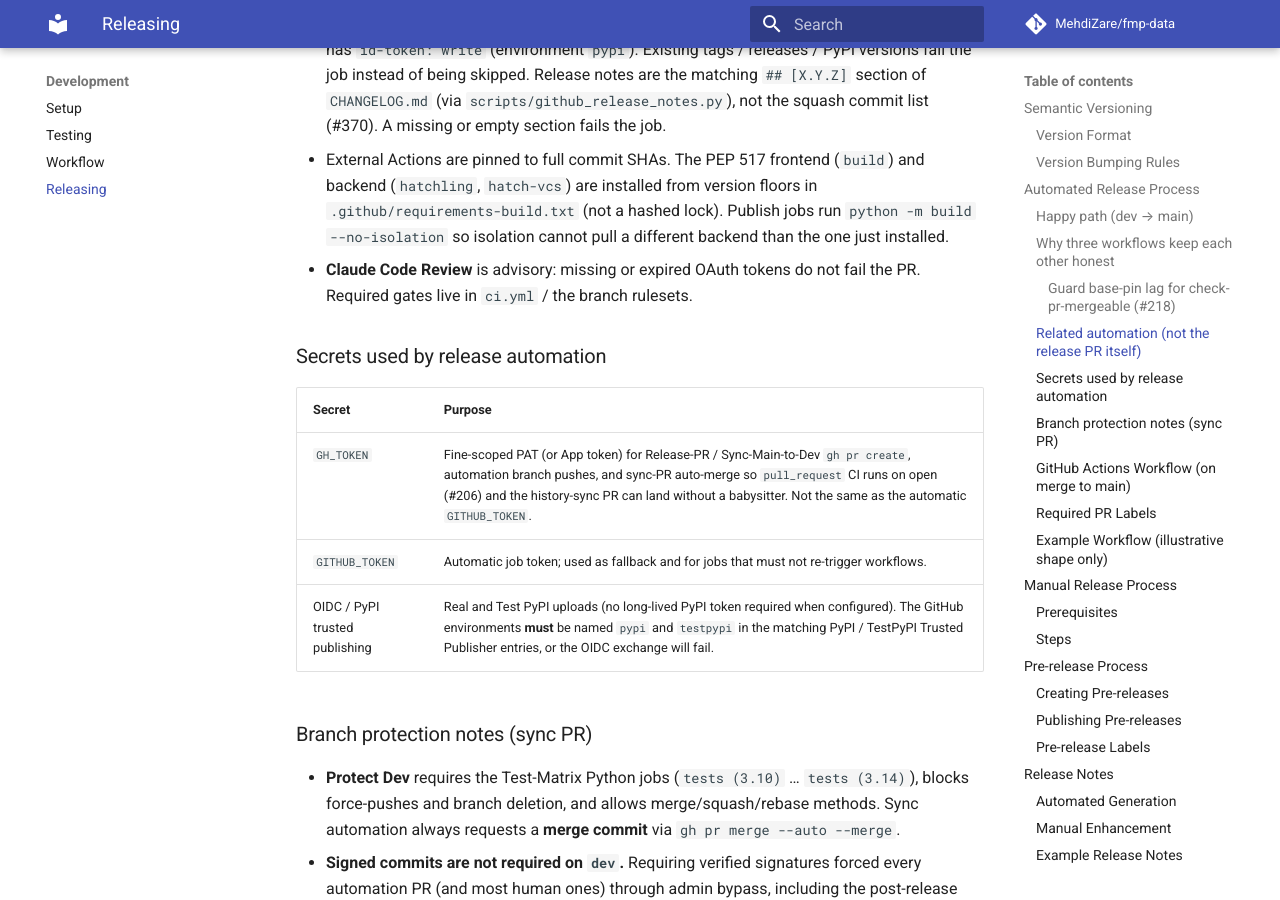
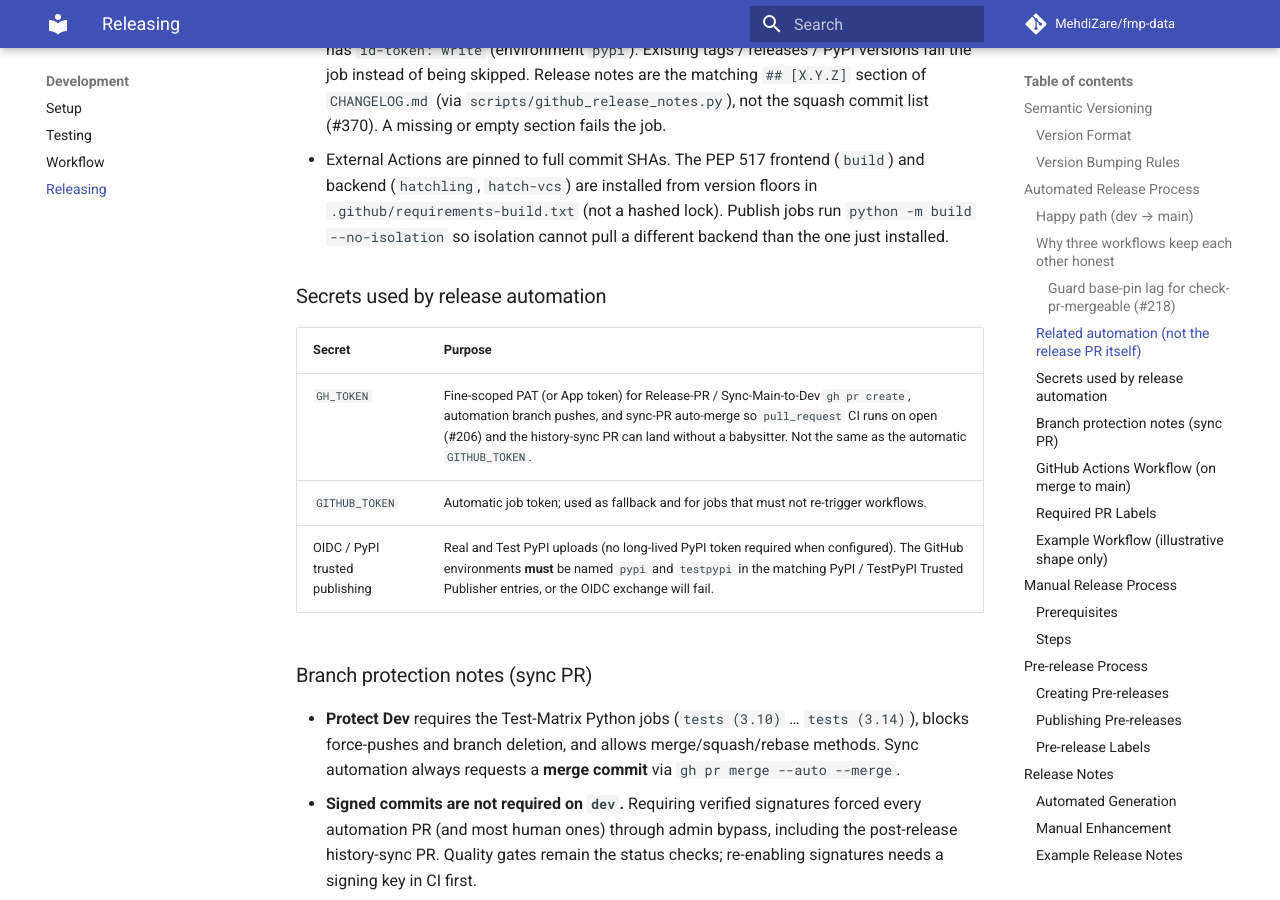
Before and after one commit to MehdiZare/fmp-data, an MkDocs documentation site: the page built from docs/contributing/releasing.md, in a window 1280 px wide and 900 px high, scrolled down 3581 px. Built offline with MkDocs 1.6.1 and Material for MkDocs 9.7.7, drawn with Linux system fonts in a browser that asks for light colours; comment, search, counter and statistics services are not loaded; the version menu is left out.

Commit message:
chore(ci): drop Claude Code GitHub Actions (#359)
Remove claude-code-review.yml (unpinned plugin_marketplaces fetch of
anthropics/claude-code HEAD) and claude.yml (@claude mention agent with
contents: write). Required checks stay in ci.yml. Claude Desktop MCP
setup is unchanged.

```diff
--- a/docs/contributing/releasing.md
+++ b/docs/contributing/releasing.md
@@ -138,8 +138,6 @@ the overlay in a hotfix-shaped PR.
   version floors in `.github/requirements-build.txt` (not a hashed lock).
   Publish jobs run `python -m build --no-isolation` so isolation cannot
   pull a different backend than the one just installed.
-- **Claude Code Review** is advisory: missing or expired OAuth tokens do not
-  fail the PR. Required gates live in `ci.yml` / the branch rulesets.
 
 ### Secrets used by release automation
 
```
Also changed, not shown: CHANGELOG.md (+11 -3 lines), 3 other files.
